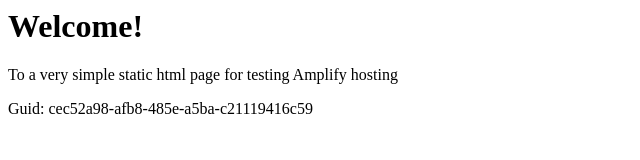
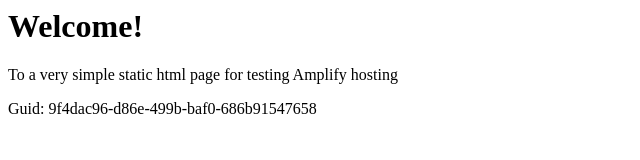
Before and after one commit to aws-aemilia-arn/Github-PR-Commit-Integration-Test-DoNotTouch-GithubWebhookPreviewCanaryTest-v1-preprod-eu-north-1, a website: page src/index.html in a window 1280 px wide. Shown: the full height of the page, 0-640 px from the left. Drawn offline with Linux system fonts and the light colour scheme.

Commit message:
commit from integ tests

```diff
--- a/src/index.html
+++ b/src/index.html
@@ -12,6 +12,6 @@
 <body>
     <h1>Welcome!</h1>
     <p>To a very simple static html page for testing Amplify hosting</p>
-    <p>Guid: cec52a98-afb8-485e-a5ba-c21119416c59</p></body>
+    <p>Guid: 9f4dac96-d86e-499b-baf0-686b91547658</p></body>
 
 </html>
```
